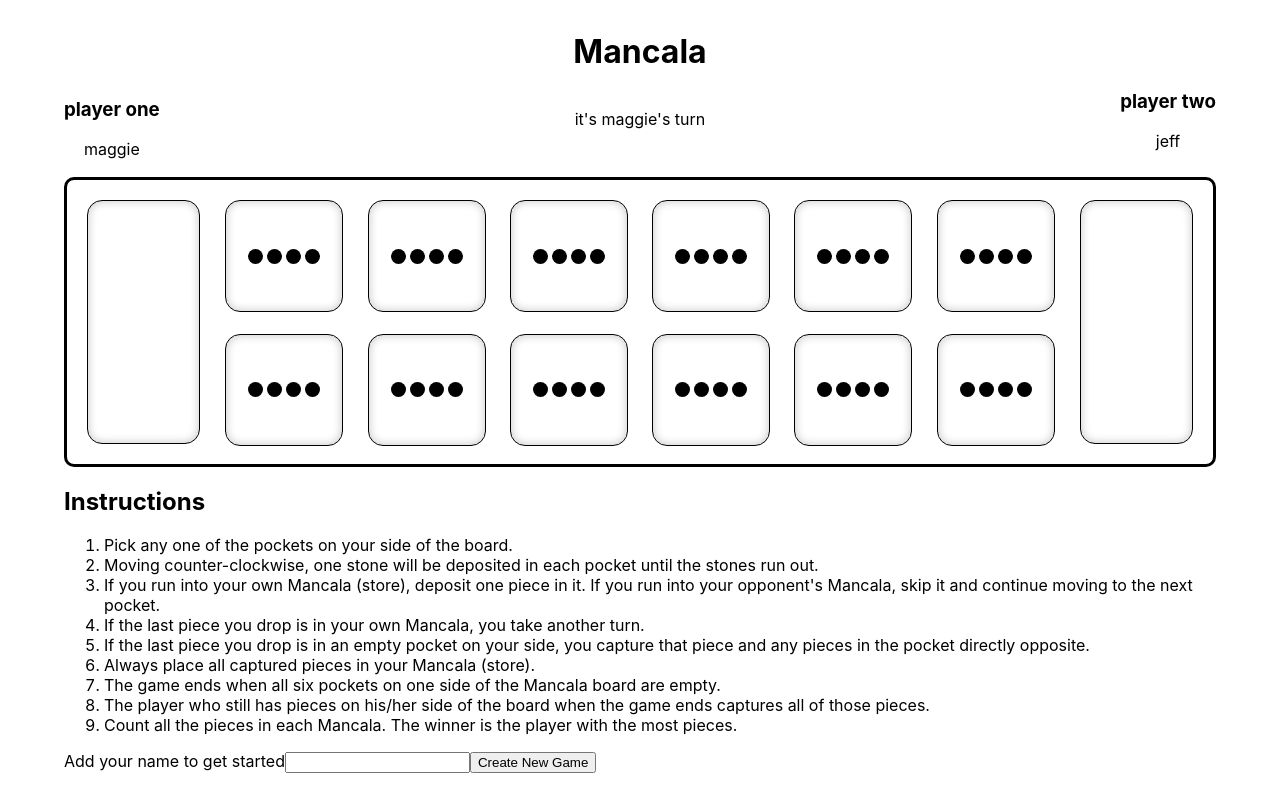
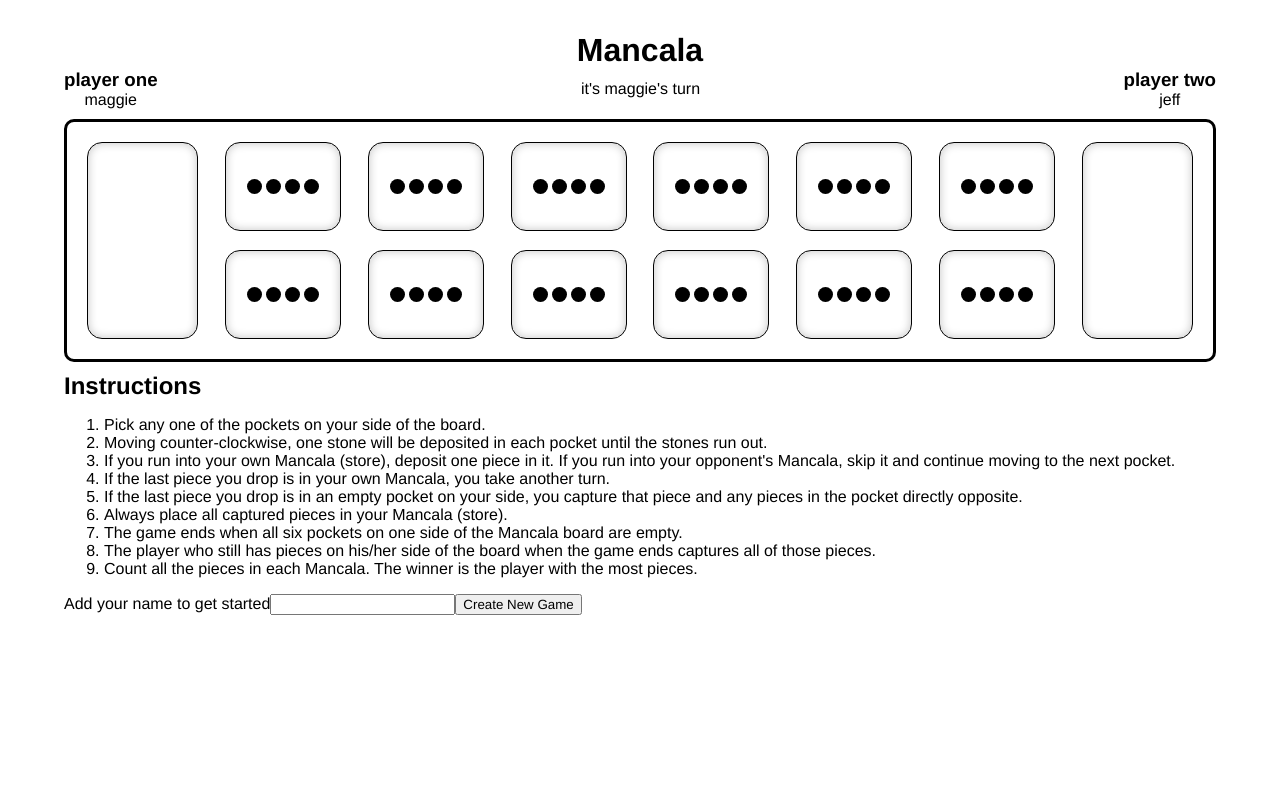
Before and after one commit to maggie388/mancala, a React (Create React App) app in the folder client/: page / in a window 1280 px wide. Built offline with nearby package versions, Linux system fonts and the light colour scheme.

Commit message:
Update reset styles

```diff
--- a/client/src/index.css
+++ /dev/null
@@ -1,14 +0,0 @@
-body {
-  box-sizing: border-box;
-  margin: 0;
-  font-family: -apple-system, BlinkMacSystemFont, 'Segoe UI', 'Roboto', 'Oxygen',
-    'Ubuntu', 'Cantarell', 'Fira Sans', 'Droid Sans', 'Helvetica Neue',
-    sans-serif;
-  -webkit-font-smoothing: antialiased;
-  -moz-osx-font-smoothing: grayscale;
-}
-
-code {
-  font-family: source-code-pro, Menlo, Monaco, Consolas, 'Courier New',
-    monospace;
-}
--- a/client/src/index.js
+++ b/client/src/index.js
@@ -1,6 +1,6 @@
 import React from 'react';
 import ReactDOM from 'react-dom';
-import './index.css';
+import './index.scss';
 import App from './App';
 import reportWebVitals from './reportWebVitals';
 
--- /dev/null
+++ b/client/src/index.scss
@@ -0,0 +1,10 @@
+*, *:before, *::after {
+  box-sizing: border-box;
+  font-family: 'Helvetica Neue', sans-serif;
+}
+
+body, header, main, footer, div, section, article, h1, h2, h3, h4, h5, h6, p, a, span {
+  margin: 0;
+  padding: 0;
+
+}
```
